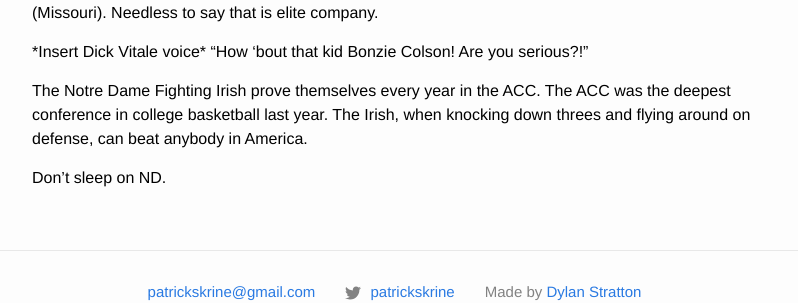
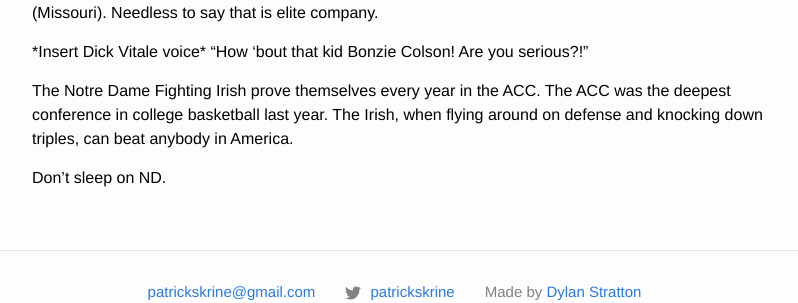
Before and after one commit to ahlbet/patrickskrine-2, a Jekyll site: the page built from _posts/2017-11-09-here-come-the-irish.md, in a window 1280 px wide and 900 px high, scrolled down 593 px. Shown: the part 552-855 px from the top of the window, without its empty margins (238-1036 px from the left). Built offline with Jekyll 4.4.1, drawn with Linux system fonts in a browser that asks for light colours; some of the changed text lies outside the part shown.

Commit message:
Update Post “2017-11-09-here-come-the-irish”

```diff
--- a/_posts/2017-11-09-here-come-the-irish.md
+++ b/_posts/2017-11-09-here-come-the-irish.md
@@ -27,6 +27,6 @@ Bonzie Colson is considered one of the top five players in the nation. He is in
 
 \*Insert Dick Vitale voice\* “How ‘bout that kid Bonzie Colson! Are you serious?!”
 
-The Notre Dame Fighting Irish prove themselves every year in the ACC. The ACC was the deepest conference in college basketball last year. The Irish, when knocking down threes and flying around on defense, can beat anybody in America.
+The Notre Dame Fighting Irish prove themselves every year in the ACC. The ACC was the deepest conference in college basketball last year. The Irish, when flying around on defense and knocking down triples, can beat anybody in America.
 
 Don’t sleep on ND.
```
Also changed, not shown: other parts of _posts/2017-11-09-here-come-the-irish.md (+1 -1 lines).
